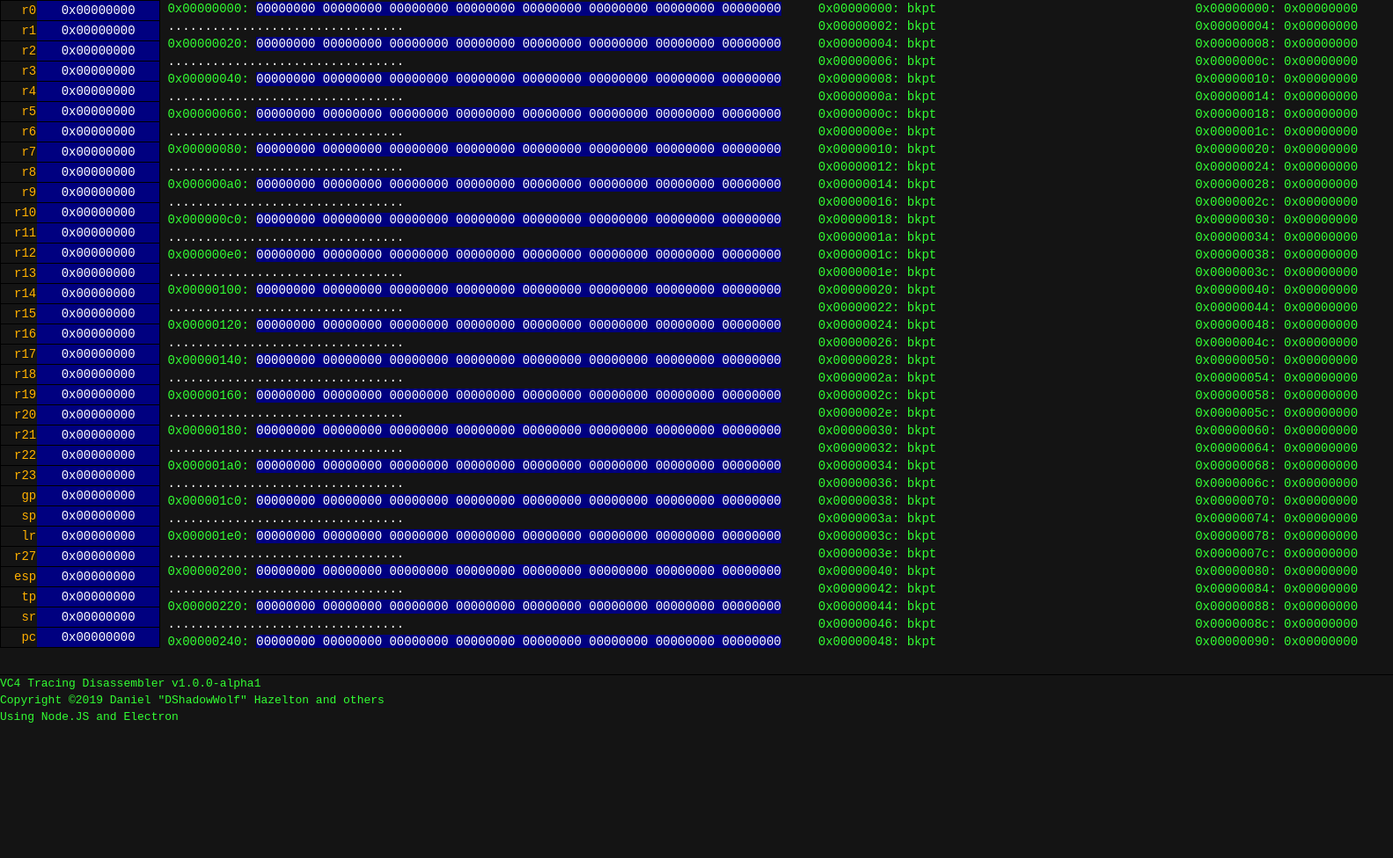
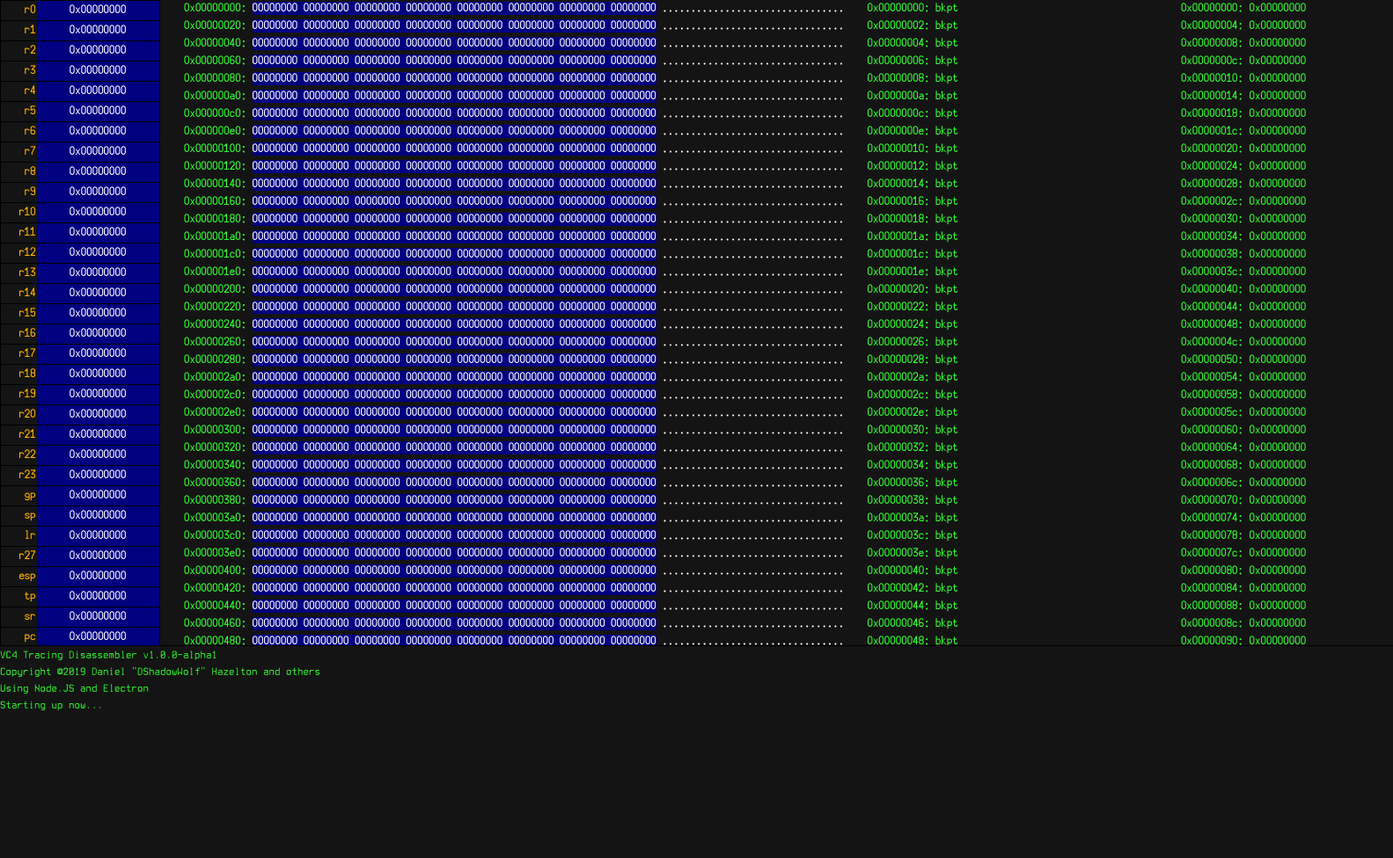
Before and after one commit to dshadowwolf/vc4-disassembler-gui, an Electron app: page ui/main.html in a window 1583 px wide. Shown: the whole page at 88% size. Before the commit the page ends 825 px from the top, so only its background shows below. Drawn offline with Linux system fonts and the light colour scheme.

Commit message:
change up the fonts a touch, add some extra styling and make the window pop at a preferred size

```diff
--- a/index.js
+++ b/index.js
@@ -7,8 +7,11 @@ let win
 function createWindow () {
     // Create the browser window.
     win = new BrowserWindow({
+	width: 1583,
+	height: 1027,
 	webPreferences: {
-	    nodeIntegration: true
+	    nodeIntegration: true,
+	    devTools: false
 	},
 	allowEval: false
     });
--- a/ui/css/main.css
+++ b/ui/css/main.css
@@ -1,3 +1,19 @@
+/*
+ * custom fonts
+ */
+@font-face {
+    font-family: terminus;
+    src: url('../fonts/TerminusTTF-4.47.0.ttf') format('truetype');
+}
+
+@font-face {
+    font-family: console;
+    src: url('../fonts/Misc-Fixed.ttf') format('truetype');
+}
+
+/*
+ * resets and generic settings
+ */
 html, body {
     margin: 0;
     padding: 0;
@@ -5,26 +21,59 @@ html, body {
     overflow: hidden;
     background-color: #141414;
     color: #33FF33;
-    font-family: Andale Mono, AndaleMono, monospace;
+    font-family: console;
     font-size: 14px;
     font-style: normal;
     font-variant: normal;
     font-weight: 400;
     line-height: 20px;
+    height: 976px;
+    min-height: 976px;
+    max-height: 976px;
 }
 
+/*
+ * Electron Specific
+ */
+/* title bar, scroll bar and various chrome */
 .titlebar {
   -webkit-user-select: none;
   -webkit-app-region: drag;
 }
 
+/* width */
+::-webkit-scrollbar {
+  width: 10px;
+}
+
+/* Track */
+::-webkit-scrollbar-track {
+    background: #197F19;
+}
+
+/* Handle */
+::-webkit-scrollbar-thumb {
+    background: #33FF33;
+}
+
+/* Handle on hover */
+::-webkit-scrollbar-thumb:hover {
+  background: #66FF66;
+}
+
+/*
+ * display settings
+ */
 #emul-view {
-    min-width: 1024px;
-    min-height: 768px;
+    min-width: 99em;
+    min-height: 52em;
+    height: 52.5em;
+    max-height: 52.5em;
     margin: 0;
     padding: 0;
     border-bottom: 1px solid black;
     vertical-align: top;
+    overflow: hidden;
 }
 
 #register-view {
@@ -32,7 +81,10 @@ html, body {
     min-width: 13em;
     width: 13em;
     margin: 0;
+    margin-right: 1.5em;
     padding: 0;
+    height: 52.5em;
+    min-height: 52.5em;
 }
 
 .registers {
@@ -64,9 +116,10 @@ html, body {
     overflow-x: hidden;
     margin: 0;
     padding: 0;
-    width: 36em;
-    win-width: 36em;
-    height: 100%;
+    width: 55em;
+    win-width: 55em;
+    height: 52.5em;
+    min-height: 52.5em;
 }
 
 #stack-view {
@@ -77,23 +130,31 @@ html, body {
     overflow-x: hidden;
     min-width: 16em;
     width: 16em;
+    height: 52.5em;
+    min-height: 52.5em;
 }
 
 #instruction-view {
     display: inline-block;
     margin: 0;
     padding: 0;
-    width: 30em;
-    min-width: 30em;
+    width: 25em;
+    min-width: 25em;
     overflow-y: scroll;
     overflow-x: hidden;
+    height: 52.5em;
+    min-height: 52.5em;
 }
 
 #log-window {
     overflow-y: scroll;
+    min-height: 16em;
+    max-height: 16.5em;
+    height: 16.5em;
 }
 
 #log {
+    font-family: terminus;
     font-size: 13px;
     line-height: 19px;
 }
--- a/ui/js/runner.js
+++ b/ui/js/runner.js
@@ -46,12 +46,13 @@ $(document).ready(function() {
     }
     let fin = k.join("<br>");
     $("#memory-view").html(fin);
-    $("#memory-view").css("height", $("#register-view").height());
-    $("#stack-view").css("height", $("#register-view").height());
-    $("#instruction-view").css("height", $("#register-view").height());
-    $("#memory-view").css("width", ($("body").outerWidth() - $("#register-view").width() - $("#stack-view").width() - $("#instruction-view").width() - 26).toString()+"px");
-    $("#log-wndow").css("width", $("body").outerWidth());
-    $("#log-window").css("height", ($(window).height() - $("#register-view").height() - 6).toString()+"px");
+    // $("#memory-view").css("height", $("#register-view").height());
+    // $("#stack-view").css("height", $("#register-view").height());
+    // $("#instruction-view").css("height", $("#register-view").height());
+    // $("#memory-view").css("width", ($("#emul-view").width() - $("#register-view").width() - $("#stack-view").width() - $("#instruction-view").width()  - 36).toString()+"px");
+    // $("#emul-view").css("width", ($(window).width - 10).toString()+"px");
+    // $("#log-wndow").css("width", $("body").outerWidth());
+    // $("#log-window").css("height", ($(window).height() - $("#register-view").height() - 6).toString()+"px");
     let p = [];
     for(let x = 0; x < 4096; x += 2)
 	p.push("0x"+x.toString(16).padStart(8,'0')+": bkpt");
@@ -65,12 +66,5 @@ $(document).ready(function() {
 });
 
 $(window).resize(function() {
-    $("#memory-view").css("height", $("#register-view").height());
-    $("#stack-view").css("height", $("#register-view").height());
-    $("#memory-view").css("width", ($("body").outerWidth() - $("#register-view").width() - $("#stack-view").width() - $("#instruction-view").width()  - 26).toString()+"px");
-    $("#instruction-view").css("height", $("#register-view").height());
-    $("#log-wndow").css("width", $("#emul-view").width());
-    $("#log-window").css("height", ($(window).height() - $("#register-view").height() - 6).toString()+"px");
-    log.debug("current mem-view: "+$("#memory-view").width()+"x"+$("#memory-view").height());
-    log.debug("log window is: "+$("#log-window").width()+"x"+$("#log-window").height());
+    log.debug("current window: "+$(window).width()+"x"+$(window).height());
 });
```
Also changed, not shown: ui/fonts/Misc-Fixed.ttf (added), ui/fonts/TerminusTTF-4.47.0.ttf (added).
